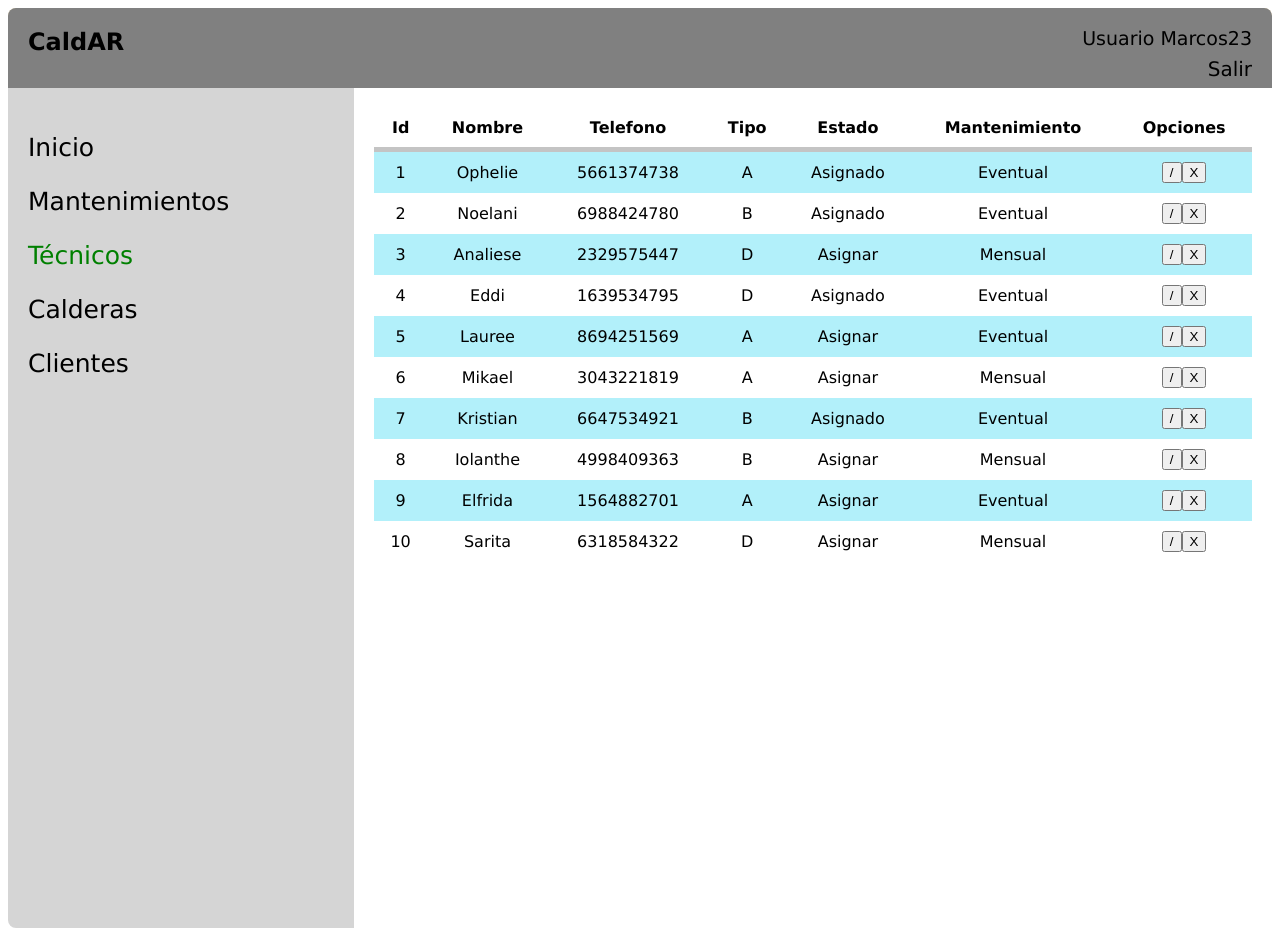
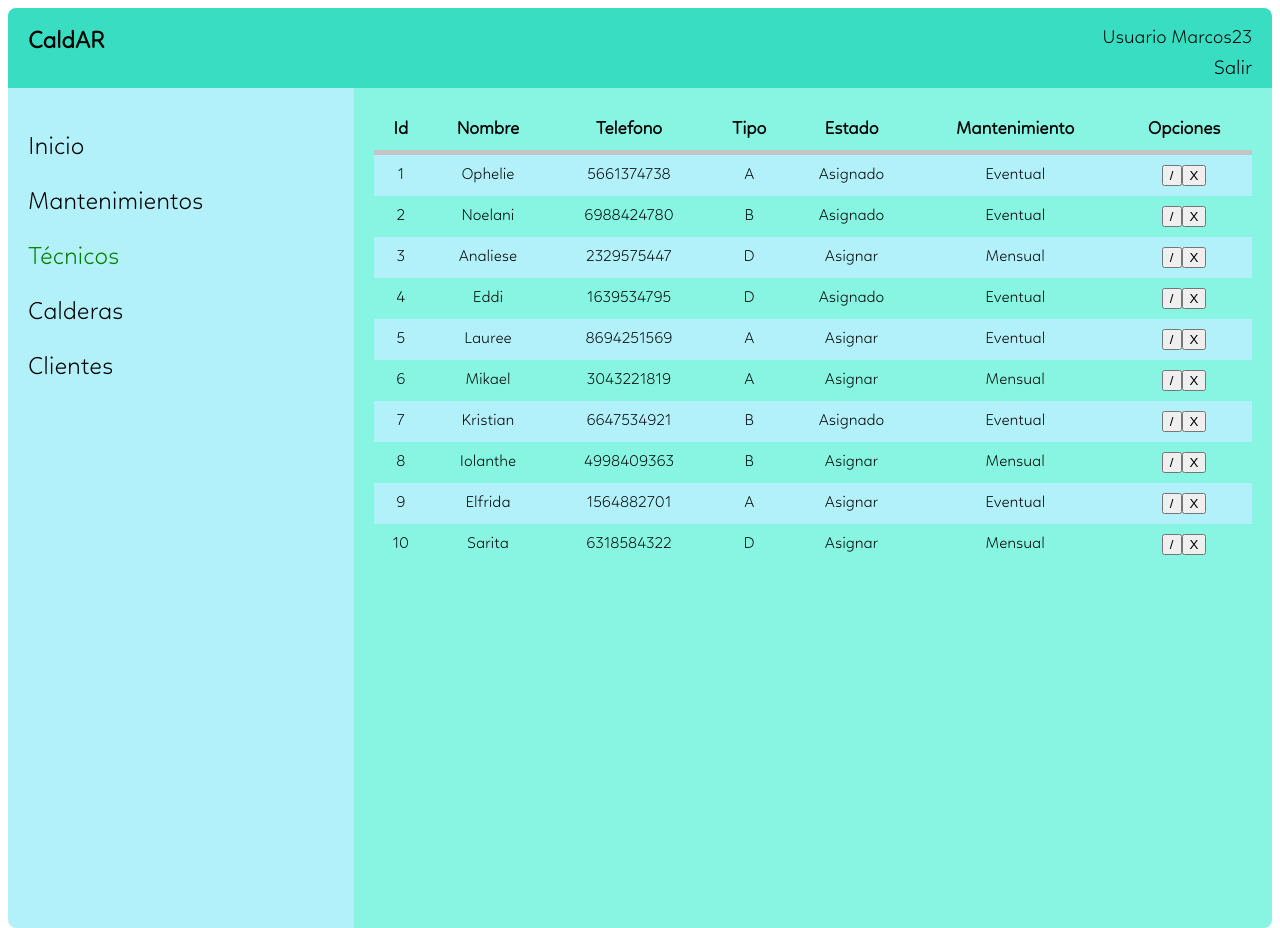
Before and after one commit to lucasdelmonte/React-Technicians, a React (Create React App) app: page / in a window 1280 px wide. Built offline with nearby package versions, Linux system fonts and the light colour scheme; the HTML template or start-up script is replaced by a standard one.

Commit message:
Se importo una fuente y se hicieron cambios en los colores.

```diff
--- a/src/App.css
+++ b/src/App.css
@@ -1,9 +1,14 @@
+@font-face {
+  font-family: linotte-light;
+  src: url("./font/linotte-light-maisfontes.2d48/linotte-light.otf");
+}
+
 body{
-  font-family: 'Lucida Sans', 'Lucida Sans Regular', 'Lucida Grande', 'Lucida Sans Unicode', Geneva, Verdana, sans-serif;
+  font-family: linotte-light, sans-serif, Arial;
+  background-color: white;
 }
 
 .app {
-  background-color: wheat;
   border-radius: 8px;
   margin-bottom: 30px;
 }
@@ -22,7 +27,7 @@ body{
 .nav {
   width: 25%;
   height: 100%;
-  background-color: #d5d5d5;
+  background-color: #b2f0fa;
   border-bottom-left-radius: 8px;
   display: flex;
   flex-direction: column;
@@ -43,6 +48,7 @@ table {
 th {
   border-bottom: 5px solid rgb(196, 196, 196);
   padding: 10px;
+  font-size: 18px;
 }
 
 td {
--- a/src/components/Header.js
+++ b/src/components/Header.js
@@ -20,7 +20,7 @@ const styleHeader = {
   display: "flex",
   flexDirection: "row",
   justifyContent: "space-between",
-  backgroundColor: "gray",
+  backgroundColor: "#39dec2",
   padding: "0px 20px",
   borderRadius: "8px 8px 0px 0px"
 };
--- a/src/components/TableTechnicians.js
+++ b/src/components/TableTechnicians.js
@@ -35,7 +35,7 @@ const styleTable = {
   flexDirection: 'column',
   padding: '20px 20px',
   height: '100%',
-  backgroundColor: 'white',
+  backgroundColor: '#87f5e2',
   borderRadius: '0px 0px 8px 0px',
   borderCollapse: 'collapse'
 }
--- a/src/sample/technicians.json
+++ b/src/sample/technicians.json
@@ -1,10 +1,10 @@
-[{"id":1,"nombre":"Ophelie","telefono":"5661374738","tipo":"A","estado":"Asignado","mantenimiento":"Eventual","correo":"ogrestye0@wiley.com"},
-{"id":2,"nombre":"Noelani","telefono":"6988424780","tipo":"B","estado":"Asignado","mantenimiento":"Eventual","correo":"ngatcliff1@amazon.com"},
-{"id":3,"nombre":"Analiese","telefono":"2329575447","tipo":"D","estado":"Asignar","mantenimiento":"Mensual","correo":"aburchatt2@reuters.com"},
-{"id":4,"nombre":"Eddi","telefono":"1639534795","tipo":"D","estado":"Asignado","mantenimiento":"Eventual","correo":"epengelley3@imageshack.us"},
-{"id":5,"nombre":"Lauree","telefono":"8694251569","tipo":"A","estado":"Asignar","mantenimiento":"Eventual","correo":"lmewe4@hexun.com"},
-{"id":6,"nombre":"Mikael","telefono":"3043221819","tipo":"A","estado":" Asignar","mantenimiento":"Mensual","correo":"mallerton5@paginegialle.it"},
-{"id":7,"nombre":"Kristian","telefono":"6647534921","tipo":"B","estado":"Asignado","mantenimiento":"Eventual","correo":"krickaby6@com.com"},
-{"id":8,"nombre":"Iolanthe","telefono":"4998409363","tipo":"B","estado":"Asignar","mantenimiento":"Mensual","correo":"iluety7@youku.com"},
-{"id":9,"nombre":"Elfrida","telefono":"1564882701","tipo":"A","estado":"Asignar","mantenimiento":"Eventual","correo":"ebondesen8@eepurl.com"},
-{"id":10,"nombre":"Sarita","telefono":"6318584322","tipo":"D","estado":"Asignar","mantenimiento":"Mensual","correo":"slepoidevin9@google.co.jp"}]
+[{"id":1,"nombre":"Ophelie","telefono":"5661374738","tipo":"A","estado":"Asignado","mantenimiento":"Eventual","correo":"ogrestye0@wiley.com", "bool": false},
+{"id":2,"nombre":"Noelani","telefono":"6988424780","tipo":"B","estado":"Asignado","mantenimiento":"Eventual","correo":"ngatcliff1@amazon.com", "bool": false},
+{"id":3,"nombre":"Analiese","telefono":"2329575447","tipo":"D","estado":"Asignar","mantenimiento":"Mensual","correo":"aburchatt2@reuters.com", "bool": false},
+{"id":4,"nombre":"Eddi","telefono":"1639534795","tipo":"D","estado":"Asignado","mantenimiento":"Eventual","correo":"epengelley3@imageshack.us", "bool": false},
+{"id":5,"nombre":"Lauree","telefono":"8694251569","tipo":"A","estado":"Asignar","mantenimiento":"Eventual","correo":"lmewe4@hexun.com", "bool": false},
+{"id":6,"nombre":"Mikael","telefono":"3043221819","tipo":"A","estado":" Asignar","mantenimiento":"Mensual","correo":"mallerton5@paginegialle.it", "bool": false},
+{"id":7,"nombre":"Kristian","telefono":"6647534921","tipo":"B","estado":"Asignado","mantenimiento":"Eventual","correo":"krickaby6@com.com", "bool": false},
+{"id":8,"nombre":"Iolanthe","telefono":"4998409363","tipo":"B","estado":"Asignar","mantenimiento":"Mensual","correo":"iluety7@youku.com", "bool": false},
+{"id":9,"nombre":"Elfrida","telefono":"1564882701","tipo":"A","estado":"Asignar","mantenimiento":"Eventual","correo":"ebondesen8@eepurl.com", "bool": false},
+{"id":10,"nombre":"Sarita","telefono":"6318584322","tipo":"D","estado":"Asignar","mantenimiento":"Mensual","correo":"slepoidevin9@google.com", "bool": false}]
```
Also changed, not shown: src/font/linotte-light-maisfontes.2d48/linotte-light.otf (added).
